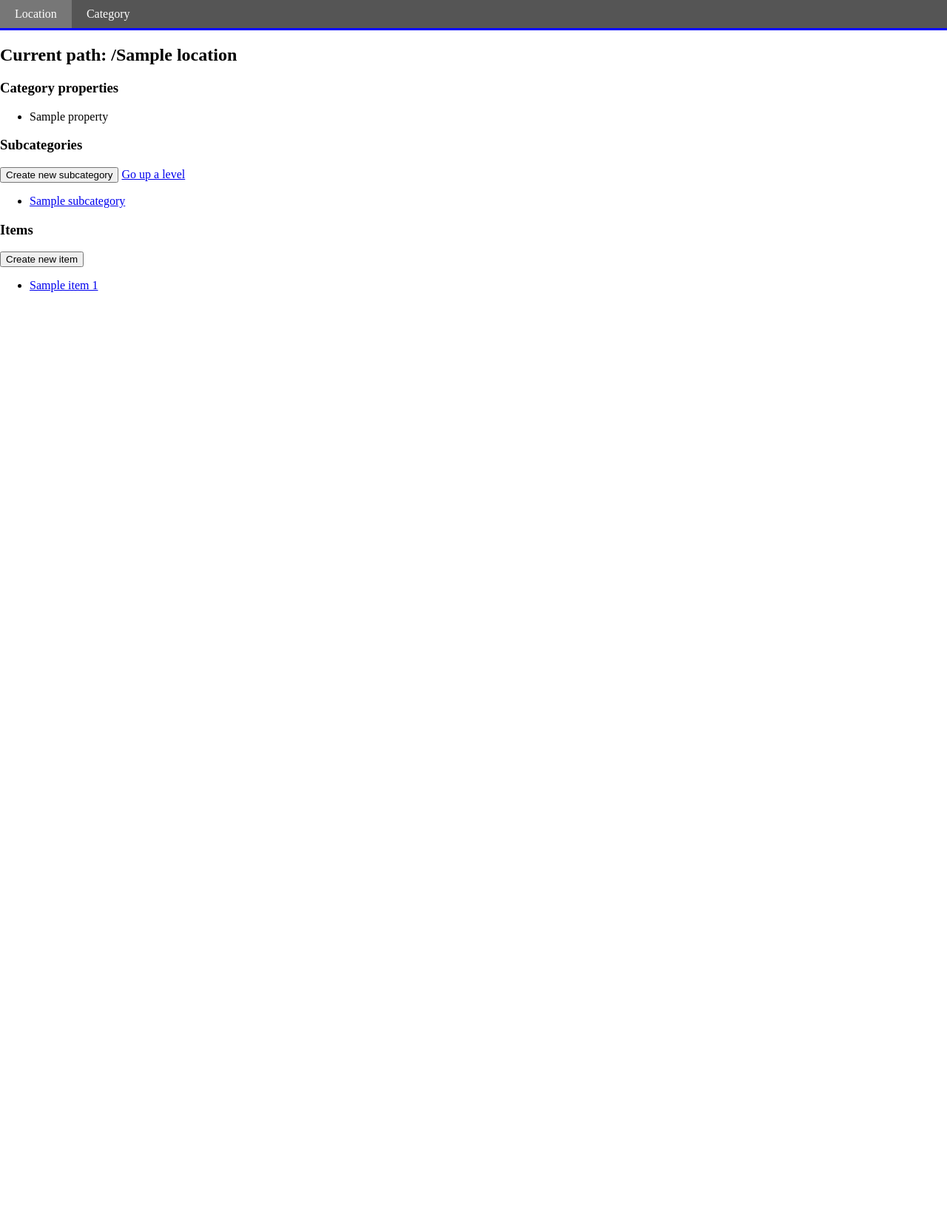
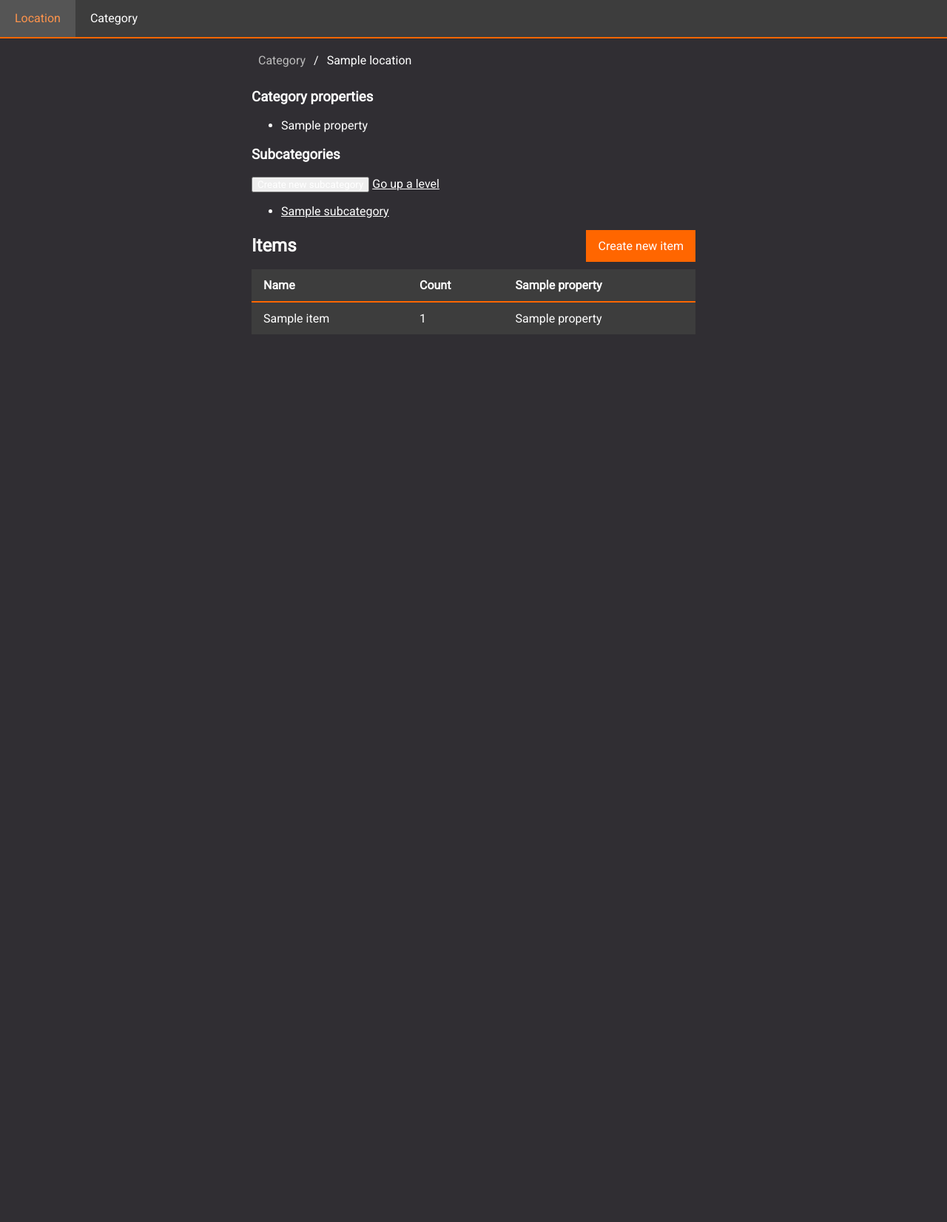
Before and after one commit to motsgar/inventory-manager, a Flask app: template src/templates/category.html in a window 1280 px wide. Shown: the whole page at 74% size. Before the commit the page ends 395 px from the top, so only its background shows below. Run offline with Flask 3, Linux system fonts and the light colour scheme; the template is opened without the code that fills it: most values are stand-ins (such as "Sample title", 1, 10 or a date in 2020).

Commit message:
Implement basic ok looking site and table styling to be copied elsewere

```diff
--- /dev/null
+++ b/src/static/generic.css
@@ -0,0 +1,95 @@
+
+/* Breadcrumbs */
+
+.breadcrumbs {
+    padding: 10px;
+    display: inline-block;
+    padding-left: 4px;
+}
+
+.breadcrumbs a {
+    text-decoration: none;
+    color: #bbb;
+    padding: 5px;
+}
+
+.breadcrumbs a:hover {
+    color: #ff944c;
+}
+
+.breadcrumbs .breadcrumb-separator {
+    margin: 0 2px;
+}
+
+.breadcrumbs .current {
+    color: #fff;
+}
+
+/* Item table */
+
+.item-list {
+    width: 100%;
+    border-collapse: collapse;
+    margin: 10px 0;
+    background-color: #3d3d3d;
+}
+
+.item-list th,
+.item-list td {
+    text-align: left;
+    padding: 12px 16px;
+}
+
+.item-list thead {
+    background-color: #0000;
+}
+
+.item-list thead tr {
+    border-bottom: #ff6600 solid 2px;
+}
+
+.item-list tbody tr:nth-child(even) {
+    background-color: #484848;
+}
+
+.item-list tbody tr:hover {
+    background-color: #555;
+}
+
+.item-list tbody td {
+    padding: 0;
+}
+
+.item-list tbody td a {
+    display: block;
+    text-decoration: none;
+    color: inherit;
+    padding: 12px 16px;
+}
+
+/* table section header */
+
+.table-section-header {
+    display: flex;
+    justify-content: space-between;
+    align-items: center;
+}
+
+.table-section-header h2 {
+    margin: 0;
+}
+
+.table-section-header button {
+    display: inline-block;
+    padding: 12px 16px;
+    background-color: #ff6600;
+    border: none;
+    text-align: center;
+    text-decoration: none;
+    font-size: 16px;
+    cursor: pointer;
+}
+
+.table-section-header button:hover {
+    background-color: #ff8a3c;
+}
--- /dev/null
+++ b/src/static/layout.css
@@ -0,0 +1,55 @@
+body {
+    margin: 0;
+    background-color: #302e33;
+}
+
+nav {
+    width: 100vw;
+    background-color: #3d3d3d;
+    border-bottom: 2px solid #ff6600;
+    position: fixed;
+    top: 0px;
+    left: 0px;
+    height: 50px;
+    display: flex;
+}
+
+nav>ul {
+    list-style: none;
+    display: flex;
+    justify-content: flex-start;
+    margin: 0;
+    padding: 0;
+}
+
+nav>ul>li {
+    display: flex;
+    align-items: stretch;
+}
+
+nav>ul>li>a {
+    color: red;
+    text-decoration: none;
+    color: #fff;
+    padding: 0px 20px;
+    display: flex;
+    align-items: center;
+    line-height: 0;
+}
+
+nav>ul>li>a:hover {
+    background-color: #555;
+    color: #ff944c;
+}
+
+#site-body {
+    height: 200vh;
+    margin: 0px 20px;
+    margin-top: 52px;
+}
+
+#site-block {
+    max-width: 600px;
+    margin: auto;
+    padding-top: 10px;
+}
--- /dev/null
+++ b/src/static/popup.css
@@ -0,0 +1,24 @@
+.popup-overlay {
+    position: fixed;
+    top: 0;
+    left: 0;
+    width: 100%;
+    height: 100%;
+    background-color: rgba(0, 0, 0, 0.5);
+    z-index: 1;
+}
+
+.popup-wrapper {
+    display: none;
+}
+
+.popup {
+    position: fixed;
+    padding: 20px;
+    border-radius: 5px;
+    background-color: white;
+    top: 50%;
+    left: 50%;
+    transform: translate(-50%, -50%);
+    z-index: 2;
+}
--- a/src/templates/category.html
+++ b/src/templates/category.html
@@ -1,5 +1,6 @@
 {% extends "layout.html" %}
 {% from "popup.html" import popup_wrapper %}
+{% from "components.html" import breadcrumbs %}
 
 <!-- body -->
 
@@ -8,7 +9,8 @@
 <h1>Category not found</h1>
 {% else %}
 
-<h2>Current path: /{{path | join('/')}}</h2>
+{{ breadcrumbs('/category', 'Category', path) }}
+
 {% if category_properties is not none %}
 <h3>Category properties</h3>
 <ul>
@@ -31,13 +33,36 @@
 </ul>
 
 {% if items is not none %}
-<h3>Items</h3>
-<button onclick="createNewItem()">Create new item</button>
-<ul>
-    {% for item in items %}
-    <li><a href="/item/{{ item.id }}">{{ item.name }} {{ item.total_count }}</a></li>
-    {% endfor %}
-</ul>
+<div class="table-section">
+    <div class="table-section-header">
+        <h2>Items</h2>
+        <button onclick="createNewItem()" class="flat-button">Create new item</button>
+    </div>
+    <table class="item-list">
+        <thead>
+            <tr>
+                <th>Name</th>
+                <th>Count</th>
+                {% for property in category_properties %}
+                <th>{{ property }}</th>
+                {% endfor %}
+            </tr>
+        </thead>
+        <tbody>
+            {% for item in items %}
+
+            <tr>
+                <td><a href="/item/{{ item.id }}">{{ item.name }}</a></td>
+                <td><a href="/item/{{ item.id }}">{{ item.total_count }}</a></td>
+                {% for property in item.properties %}
+                <td><a href="/item/{{ item.id }}">{{ property }}</a></td>
+                {% endfor %}
+            </tr>
+            </a>
+            {% endfor %}
+        </tbody>
+    </table>
+</div>
 {% endif %}
 
 {% endif %}
--- /dev/null
+++ b/src/templates/components.html
@@ -0,0 +1,15 @@
+{% macro breadcrumbs(rootPath, rootName, path) %}
+<div class="breadcrumbs">
+    <a href="{{ rootPath }}/">{{ rootName }}</a>
+    {% set partialPath = namespace(path='') %}
+    {% for location in path %}
+    {% set partialPath.path = partialPath.path + '/' + location %}
+    <span class="breadcrumb-separator">/</span>
+    {% if loop.last %}
+    <a href="{{ rootPath }}{{ partialPath.path }}" class="current">{{ location }}</a>
+    {% else %}
+    <a href="{{ rootPath }}{{ partialPath.path }}">{{ location }}</a>
+    {% endif %}
+    {% endfor %}
+</div>
+{% endmacro %}
--- a/src/templates/layout.html
+++ b/src/templates/layout.html
@@ -7,44 +7,21 @@
     <meta charset="UTF-8" />
     <meta name="viewport" content="width=device-width, initial-scale=1.0" />
     <title>Inventory manager</title>
-    {{ popup_styling() }}
-    {% block head %}{% endblock %}
+
     <style>
-        body {
-            margin: 0;
-        }
-
-        nav {
-            width: 100vw;
-            background-color: #555;
-            border-bottom: 3px solid blue;
-        }
-
-        nav>ul {
-            list-style: none;
-            display: flex;
-            justify-content: flex-start;
-            margin: 0;
-            padding: 0;
-        }
-
-        nav>ul>li {
-            display: flex;
-            align-items: center;
-        }
-
-        nav>ul>li>a {
-            color: red;
-            text-decoration: none;
-            color: #fff;
-            padding: 10px 20px;
-
-        }
-
-        nav>ul>li>a:hover {
-            background-color: #777;
+        * {
+            font-family: 'Roboto', sans-serif;
+            color: white;
         }
     </style>
+    <link rel="preconnect" href="https://fonts.googleapis.com">
+    <link rel="preconnect" href="https://fonts.gstatic.com" crossorigin>
+    <link href="https://fonts.googleapis.com/css2?family=Roboto&display=swap" rel="stylesheet">
+    <link rel="stylesheet" href="/static/popup.css" />
+    <link rel="stylesheet" href="/static/layout.css" />
+    <link rel="stylesheet" href="/static/generic.css" />
+
+    {% block head %}{% endblock %}
 </head>
 
 <body>
@@ -54,8 +31,10 @@
             <li><a href="/category">Category</a></li>
         </ul>
     </nav>
-    <div>
-        {% block content %}{% endblock %}
+    <div id="site-body">
+        <div id="site-block">
+            {% block content %}{% endblock %}
+        </div>
     </div>
     {% block popup %}
     {% endblock %}
```
Also changed, not shown: src/db/item.py (+23 -2 lines), src/templates/location.html (+9 -2 lines), src/templates/popup.html (+0 -29 lines).
